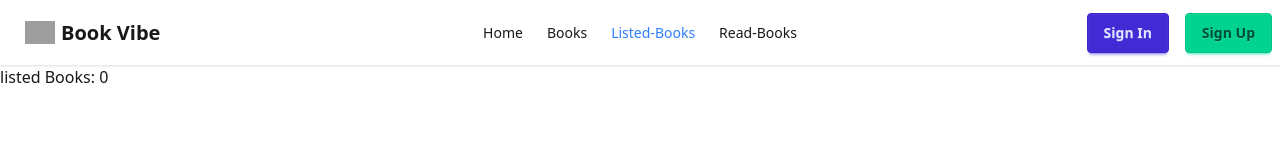
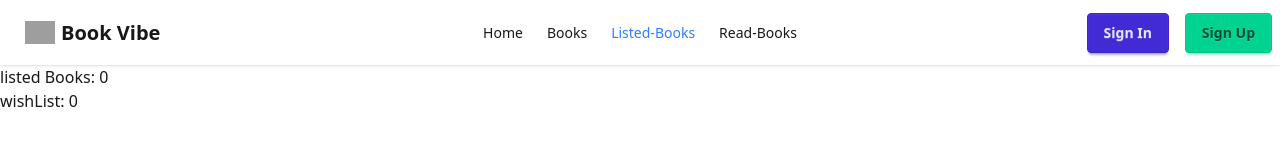
Before and after one commit to rezasdsju/book-vibe, a Next.js app: page /listed-books in a window 1280 px wide. Shown: the top 163 px of the page. Built offline with nearby package versions, Linux system fonts and the light colour scheme; grey boxes are pictures that could not be loaded.

Commit message:
feat: add functionality to Store Wishlist Books in the Context and react Context

```diff
--- a/src/app/books/[id]/page.tsx
+++ b/src/app/books/[id]/page.tsx
@@ -1,6 +1,7 @@
 import { IBook } from "@/types/books.types";
 import ReadButton from "@/components/bookDetails/ReadButton";
 import Image from "next/image";
+import WishListButton from "@/components/bookDetails/WishListButton";
 const BookDetailPage = async ({ params }: { params: Promise<{ id: string }> }) => {
     const { id } = await params
     const res = await fetch(`${process.env.NEXT_PUBLIC_API_URL}/booksData.json`)
@@ -86,7 +87,7 @@ const BookDetailPage = async ({ params }: { params: Promise<{ id: string }> }) =
                     </div>
                     <div className="flex justify-center items-center gap-4">
                         <ReadButton book={book}></ReadButton>
-                        <button className="btn btn-info">Wish List</button>
+                        <WishListButton book={book}></WishListButton>
 
                     </div>
                 </div>
--- a/src/app/listed-books/page.tsx
+++ b/src/app/listed-books/page.tsx
@@ -3,10 +3,11 @@ import { BooksContext } from "@/context/BooksContext";
 import { useContext } from "react";
 
 const ListedBooks = () => {
-    const {readBooks} = useContext(BooksContext)
+    const {readBooks, wishList} = useContext(BooksContext)
     return (
         <div>
-            listed Books: {readBooks.length}
+            listed Books: {readBooks.length} <br />
+            wishList: {wishList.length}
         </div>
     );
 };
--- /dev/null
+++ b/src/components/bookDetails/WishListButton.tsx
@@ -0,0 +1,24 @@
+'use client'
+import { BooksContext } from '@/context/BooksContext';
+import { IBook } from '@/types/books.types';
+import { useContext } from 'react';
+import { toast } from 'react-toastify';
+
+
+const WishListButton = ({ book }: { book: IBook }) => {
+    const {wishList, setWishList} = useContext(BooksContext)
+    const handleWishList = ()=>{
+        const hasIncluded = wishList.find(b=>b===book)
+        if (hasIncluded) {
+            toast.error(`'${book.bookName}' Already Exists in the List. `)
+            return
+        }
+        setWishList([...wishList, book])
+        toast.success(`'${book.bookName}' is Included`)
+    }
+    return (
+        <button onClick={handleWishList} className="btn btn-info">Wish List</button>
+    );
+};
+
+export default WishListButton;
```
